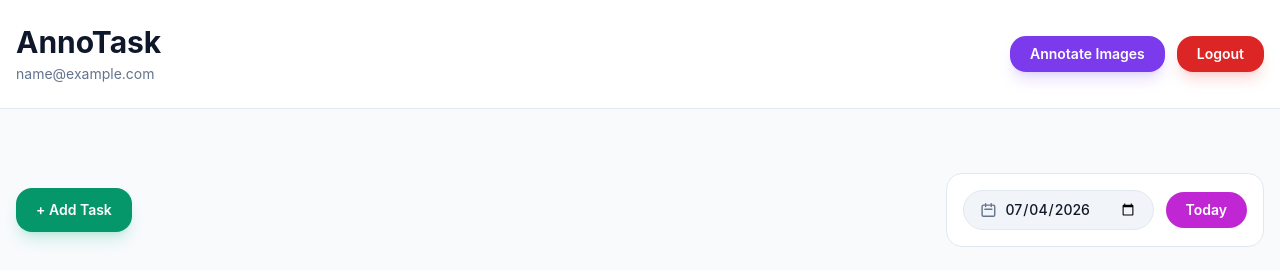
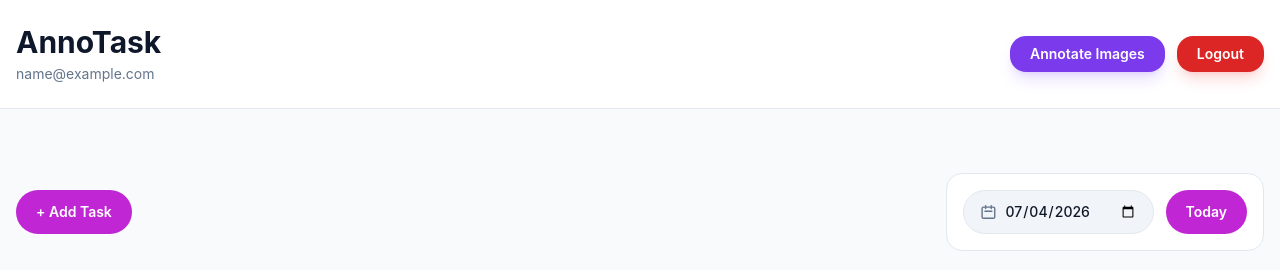
Before and after one commit to Imran-2022/annotask-ui, a React (Vite) app: page /tasks in a window 1280 px wide. Shown: the top 270 px of the page. Built offline with nearby package versions, Linux system fonts and the light colour scheme; no server answers; sample sign-in values are in the browser's storage.

Commit message:
Refine task page controls and card styling for modern UI

```diff
--- a/components/DateSelector.tsx
+++ b/components/DateSelector.tsx
@@ -26,7 +26,7 @@ export const DateSelector: React.FC<DateSelectorProps> = ({
       <label className="sr-only" htmlFor="task-date">
         Select date
       </label>
-      <div className="flex items-center gap-2 rounded-full border border-slate-200 bg-slate-100 px-4 py-2">
+      <div className="flex h-11 items-center gap-2 rounded-full border border-slate-200 bg-slate-100 px-4">
         <svg xmlns="http://www.w3.org/2000/svg" className="h-5 w-5 text-slate-500" fill="none" viewBox="0 0 24 24" stroke="currentColor">
           <path strokeLinecap="round" strokeLinejoin="round" strokeWidth={2} d="M8 7V3m8 4V3m-9 8h10M5 21h14a2 2 0 002-2V7a2 2 0 00-2-2H5a2 2 0 00-2 2v12a2 2 0 002 2z" />
         </svg>
@@ -40,7 +40,7 @@ export const DateSelector: React.FC<DateSelectorProps> = ({
       </div>
       <button
         onClick={handleToday}
-        className="rounded-full bg-fuchsia-600 px-5 py-2 text-sm font-semibold text-white transition hover:bg-fuchsia-700"
+        className="inline-flex h-11 items-center justify-center rounded-full bg-fuchsia-600 px-5 text-sm font-semibold text-white transition hover:bg-fuchsia-700"
       >
         Today
       </button>
--- a/components/TaskCard.tsx
+++ b/components/TaskCard.tsx
@@ -25,9 +25,9 @@ export const TaskCard: React.FC<TaskCardProps> = ({
 
   return (
     <div
-      className={`bg-white rounded-[28px] border border-slate-200 p-5 shadow-[0_20px_60px_rgba(15,23,42,0.08)] transition ${
-        isDragging ? 'opacity-80 shadow-[0_18px_45px_rgba(15,23,42,0.12)]' : ''
-      }`}
+      className={`bg-white border border-slate-200 border-l-4 border-indigo-500 p-5 shadow-sm transition duration-200 hover:-translate-y-0.5 hover:shadow-md ${
+        isDragging ? 'opacity-80 shadow-md' : ''
+      } rounded-none`}
     >
       <div className="flex items-start justify-between gap-3 mb-4">
         <div className="min-w-0">
--- a/src/pages/TasksPage.tsx
+++ b/src/pages/TasksPage.tsx
@@ -131,7 +131,7 @@ export default function TasksPage() {
         <div className="mt-8 flex flex-col gap-4 sm:flex-row sm:items-center sm:justify-between">
           <button
             onClick={handleAddTask}
-            className="inline-flex items-center rounded-2xl bg-emerald-600 px-5 py-3 text-sm font-semibold text-white shadow-lg shadow-emerald-500/20 transition hover:bg-emerald-700"
+            className="inline-flex h-11 items-center justify-center rounded-full bg-fuchsia-600 px-5 text-sm font-semibold text-white transition hover:bg-fuchsia-700"
           >
             + Add Task
           </button>
```
